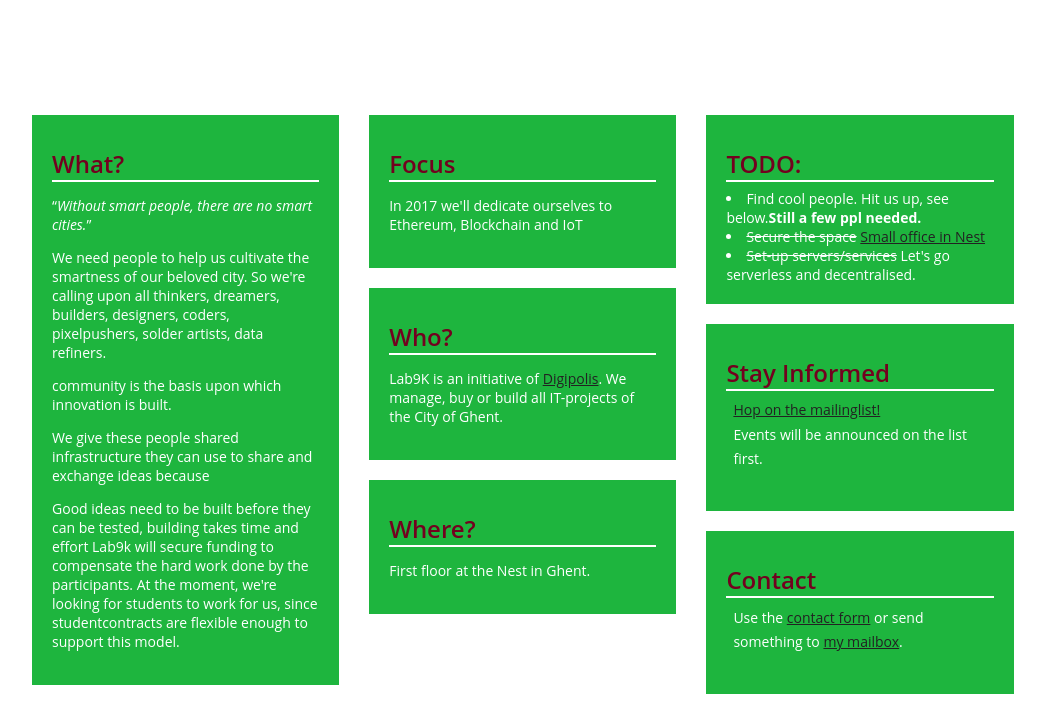
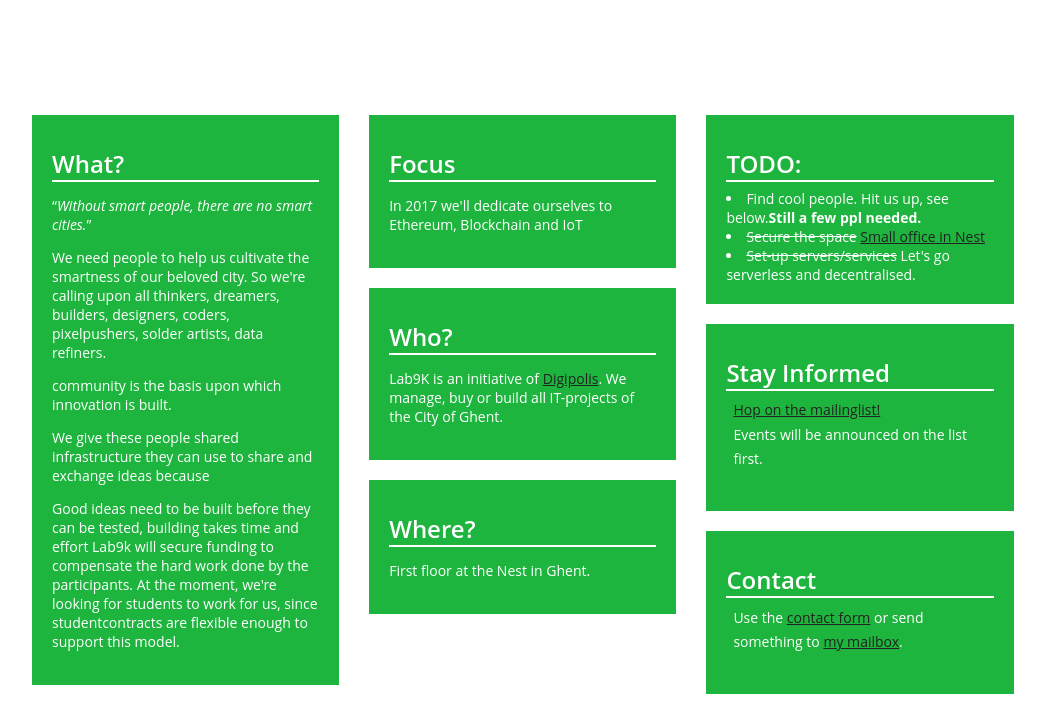
Before and after one commit to lab9k/lab9k.github.io, a Jekyll site: the page built from index.html, in a window 1280 px wide. Shown: the part 693-1412 px from the top of the page, without its empty margins (132-1177 px from the left). Built offline with Jekyll 4.4.1, drawn with Linux system fonts in a browser that asks for light colours.

Commit message:
Update Font Color

```diff
--- a/_layouts/default.html
+++ b/_layouts/default.html
@@ -42,7 +42,7 @@
     margin-top: 20vh;
 }
 h1, h2, h3, h4, h5, h6 {
-    color: #73011F;
+    color: white;
     font-size: 100%;
     font: 'open sans condensed',  arial, clean, sans-serif;
 	font-weight: 300;
```
